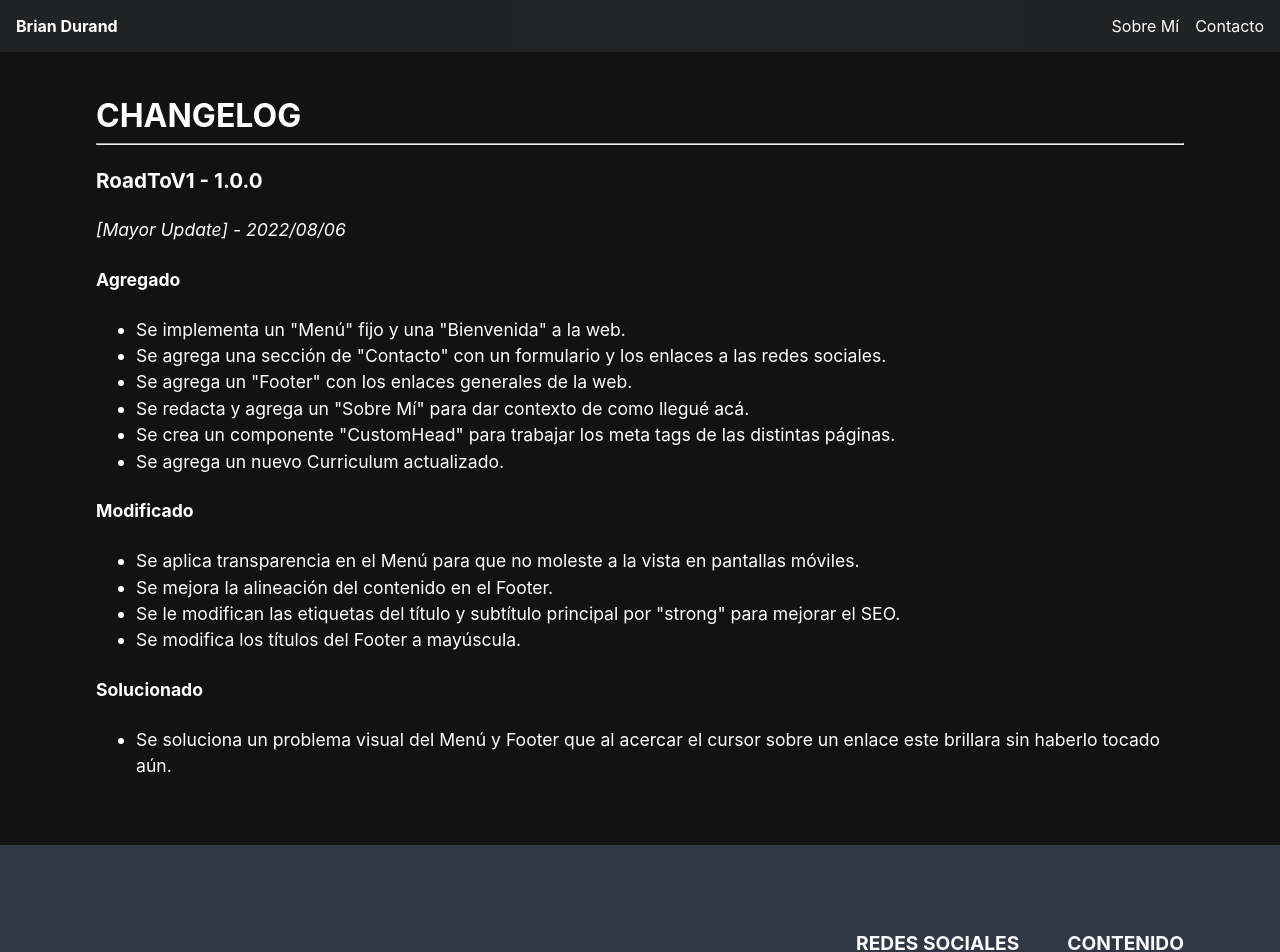
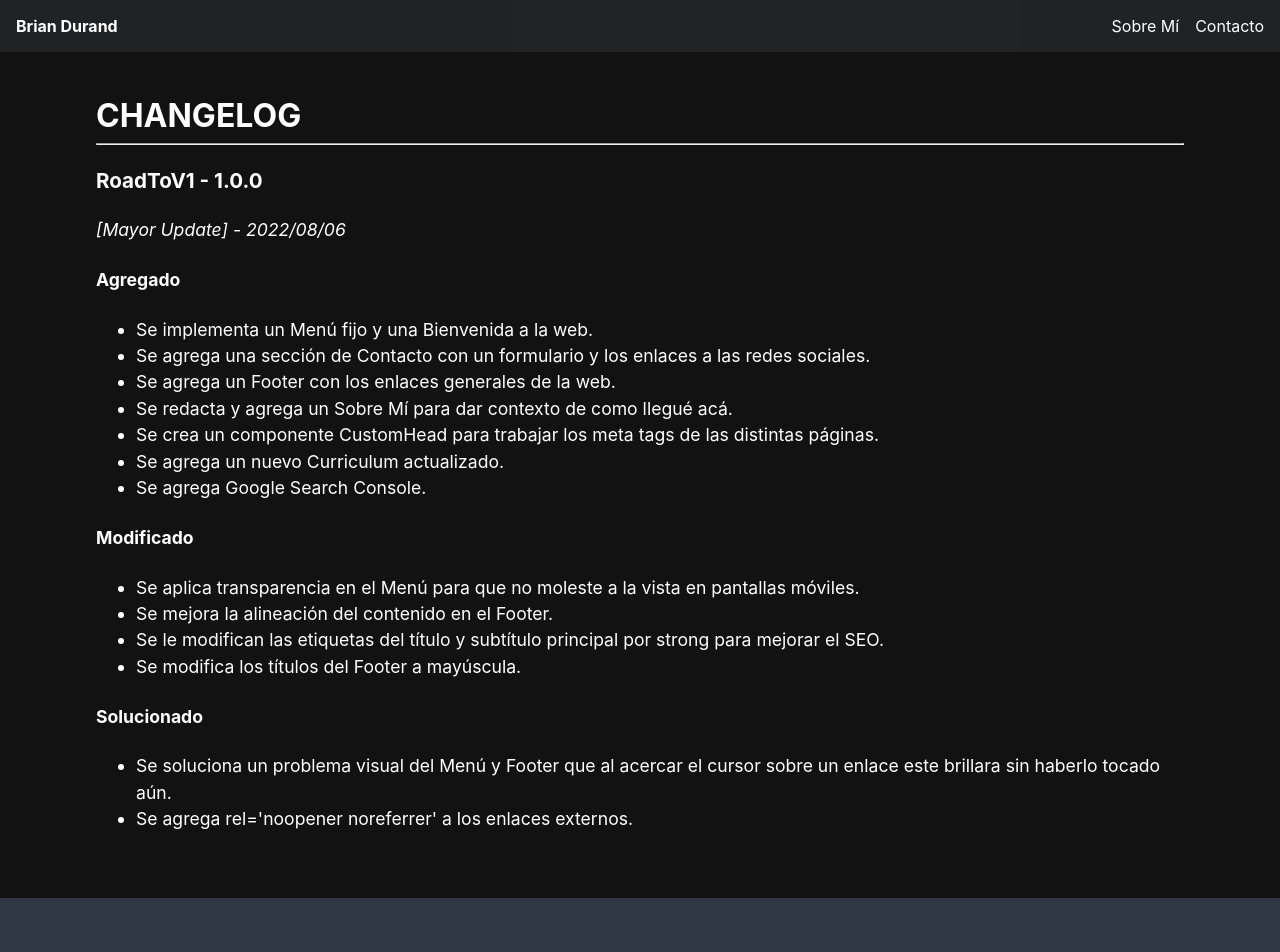
Before and after one commit to Alfacoy/D-Portafolio, a Next.js app: page /changelog in a window 1280 px wide. Shown: the top 952 px of the page. Built offline with nearby package versions, Linux system fonts and the light colour scheme.

Commit message:
[Fix] Arreglo problemas varios

```diff
--- a/components/Footer/index.jsx
+++ b/components/Footer/index.jsx
@@ -16,8 +16,8 @@ const Footer = () => {
                     <div>
                         <p className={`${style.footer__titleLinks}`}><b>Redes sociales</b></p>
                         <ul>
-                            <li><a className={`${style.footer__link}`} href="https://github.com/Alfacoy" target="_blank">Github</a></li>
-                            <li><a className={`${style.footer__link}`} href="https://www.linkedin.com/in/durand18/" target="_blank">Linkedin</a></li>
+                            <li><a className={`${style.footer__link}`} href="https://github.com/Alfacoy" target="_blank" rel='noopener noreferrer'>Github</a></li>
+                            <li><a className={`${style.footer__link}`} href="https://www.linkedin.com/in/durand18/" target="_blank" rel='noopener noreferrer'>Linkedin</a></li>
                         </ul>
                     </div>
                     <div>
--- a/pages/about.jsx
+++ b/pages/about.jsx
@@ -19,7 +19,7 @@ export default function About() {
                 <header className={`${style.about_callout}`}>
                     <h4 className={`${style.subtitle}`}>Introducción</h4>
                     <p>
-                        Antes que nada, un gusto que estes por acá y gracias por interesarte en mí &#128513;. Como ya sabrás, soy Brian y trabajo como <b className={`g_highlight__primary`}>{NOMBRE_PUESTO}</b> en <a href='https://integrityseguros.com.ar/' target="_blank"><b className={`g_highlight__primary`}>{NOMBRE_EMPRESA}</b></a> hace
+                        Antes que nada, un gusto que estes por acá y gracias por interesarte en mí &#128513;. Como ya sabrás, soy Brian y trabajo como <b className={`g_highlight__primary`}>{NOMBRE_PUESTO}</b> en <a href='https://integrityseguros.com.ar/' target="_blank" rel='noopener noreferrer'><b className={`g_highlight__primary`}>{NOMBRE_EMPRESA}</b></a> hace
                         <b className={`g_highlight__primary`}> {TIEMPO_EN_PUESTO_ACTUAL}</b>. Actualmente vivo en <b className={`g_highlight__primary`}>Buenos Aires (Avellaneda - Argentina)</b>.
                     </p>
                     <p>
--- a/pages/changelog.jsx
+++ b/pages/changelog.jsx
@@ -9,27 +9,29 @@ export default function Home() {
                 <h1 className="g_title">Changelog</h1>
                 <hr />
                 <section className={style.changelog}>
-                    <h3><a href="https://github.com/Alfacoy/D-Portafolio/pull/1" target="_blank">RoadToV1</a> - 1.0.0</h3>
+                    <h3><a href="https://github.com/Alfacoy/D-Portafolio/pull/1" target="_blank" rel='noopener noreferrer'>RoadToV1</a> - 1.0.0</h3>
                     <i>[Mayor Update] - 2022/08/06</i>
                     <h4>Agregado</h4>
                     <ul>
-                        <li>Se implementa un "Menú" fijo y una "Bienvenida" a la web.</li>
-                        <li>Se agrega una sección de "Contacto" con un formulario y los enlaces a las redes sociales.</li>
-                        <li>Se agrega un "Footer" con los enlaces generales de la web.</li>
-                        <li>Se redacta y agrega un "Sobre Mí" para dar contexto de como llegué acá.</li>
-                        <li>Se crea un componente "CustomHead" para trabajar los meta tags de las distintas páginas.</li>
+                        <li>Se implementa un Menú fijo y una Bienvenida a la web.</li>
+                        <li>Se agrega una sección de Contacto con un formulario y los enlaces a las redes sociales.</li>
+                        <li>Se agrega un Footer con los enlaces generales de la web.</li>
+                        <li>Se redacta y agrega un Sobre Mí para dar contexto de como llegué acá.</li>
+                        <li>Se crea un componente CustomHead para trabajar los meta tags de las distintas páginas.</li>
                         <li>Se agrega un nuevo Curriculum actualizado.</li>
+                        <li>Se agrega Google Search Console.</li>
                     </ul>
                     <h4>Modificado</h4>
                     <ul>
                         <li>Se aplica transparencia en el Menú para que no moleste a la vista en pantallas móviles.</li>
                         <li>Se mejora la alineación del contenido en el Footer.</li>
-                        <li>Se le modifican las etiquetas del título y subtítulo principal por "strong" para mejorar el SEO.</li>
+                        <li>Se le modifican las etiquetas del título y subtítulo principal por strong para mejorar el SEO.</li>
                         <li>Se modifica los títulos del Footer a mayúscula.</li>
                     </ul>
                     <h4>Solucionado</h4>
                     <ul>
                         <li>Se soluciona un problema visual del Menú y Footer que al acercar el cursor sobre un enlace este brillara sin haberlo tocado aún.</li>
+                        <li>Se agrega rel='noopener noreferrer' a los enlaces externos.</li>
                     </ul>
                 </section>
             </article>
```
Also changed, not shown: components/Contact/index.jsx (+4 -4 lines).
